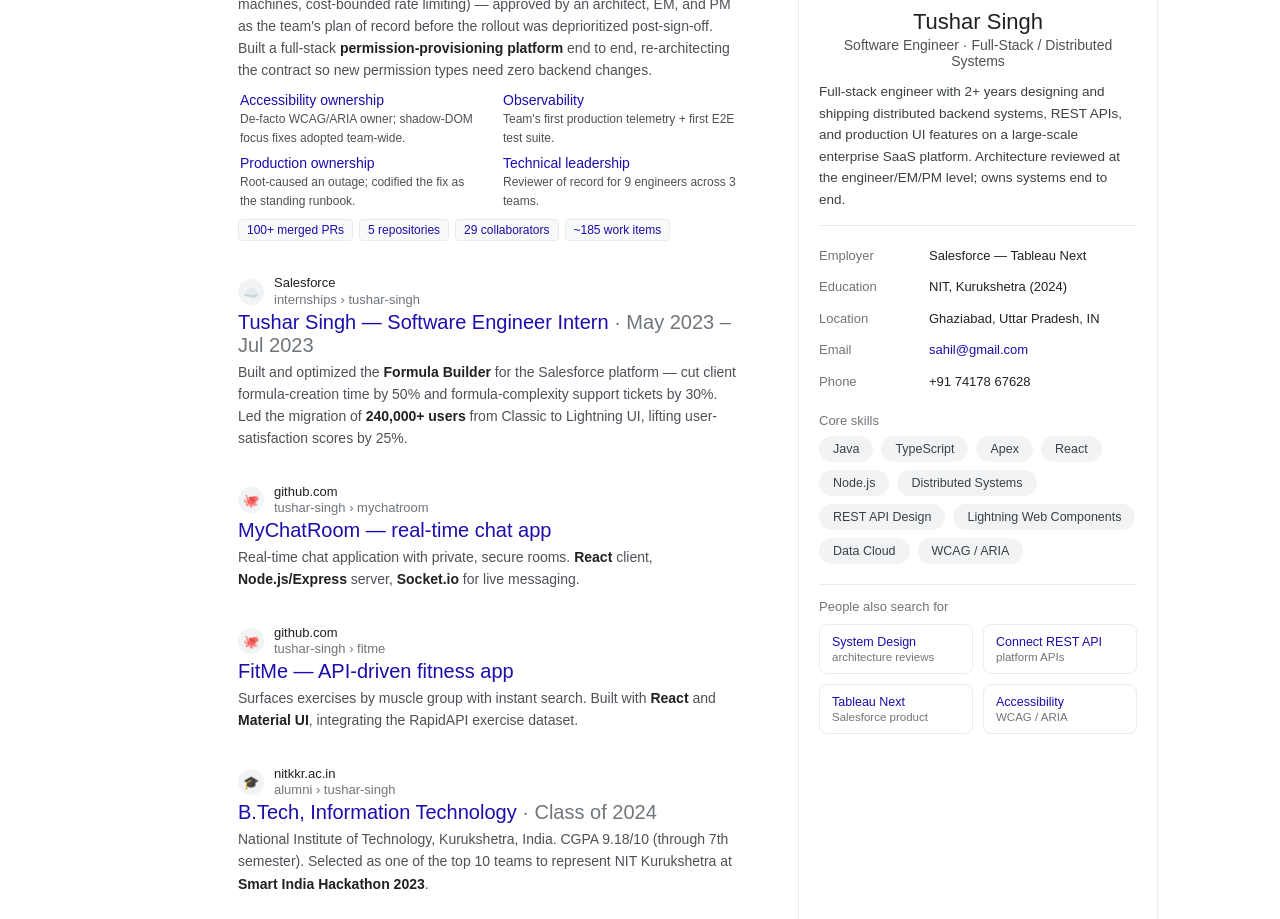
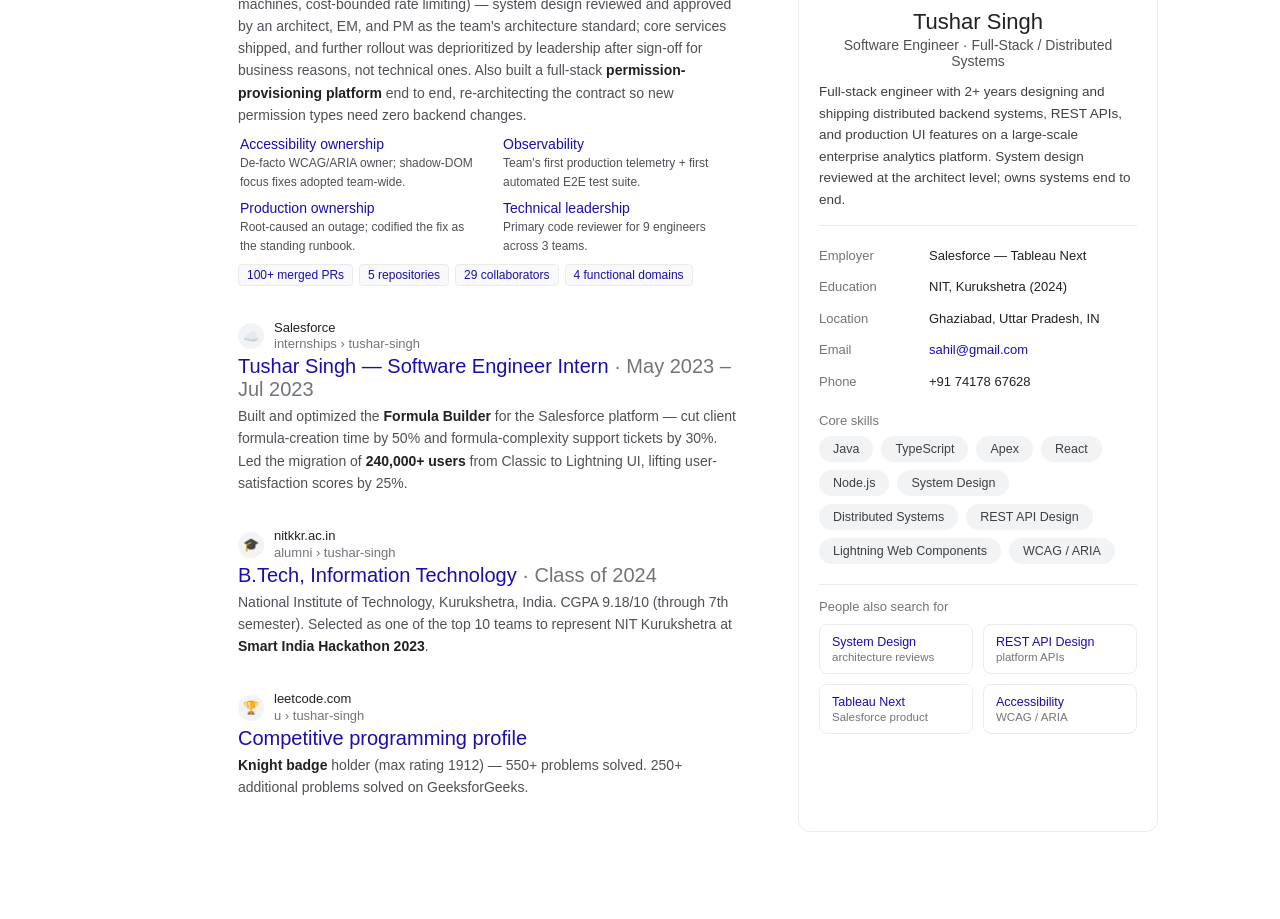
Before and after one commit to Tushar07082/resume, a plain HTML site: page index.html in a window 1280 px wide. Shown: the part 286-1205 px from the top of the page. Drawn offline with Linux system fonts and the light colour scheme.

Commit message:
updating index file

```diff
--- a/index.html
+++ b/index.html
@@ -239,7 +239,6 @@
   <div class="tabs">
     <a class="active">All</a>
     <a>Experience</a>
-    <a>Projects</a>
     <a>Skills</a>
     <a>Achievements</a>
     <a>Contact</a>
@@ -257,23 +256,24 @@
           <div class="breadcrumb"><span class="domain">Salesforce</span><br><span class="path">tableau-next › unified-analytics › tushar-singh</span></div>
         </div>
         <h3>Tushar Singh — Software Engineer <span class="date">· Jul 2024 – Present</span></h3>
-        <p>Full-stack engineer on <b>Tableau Next / Unified Analytics</b>. Architected a distributed, server-side
-        <b>thumbnail-generation subsystem</b> (async queue, headless-render pipeline, row-level-security-preserving
-        impersonation, state machines, cost-bounded rate limiting) — approved by an architect, EM, and PM as the
-        team's plan of record before the rollout was deprioritized post-sign-off. Built a full-stack
-        <b>permission-provisioning platform</b> end to end, re-architecting the contract so new permission types
-        need zero backend changes.</p>
+        <p>Full-stack engineer on <b>Tableau Next / Unified Analytics</b>. Architected and built a distributed,
+        server-side <b>thumbnail-generation subsystem</b> (async queue, headless-render pipeline, row-level-security-
+        preserving impersonation, state machines, cost-bounded rate limiting) — system design reviewed and approved
+        by an architect, EM, and PM as the team's architecture standard; core services shipped, and further rollout
+        was deprioritized by leadership after sign-off for business reasons, not technical ones. Also built a
+        full-stack <b>permission-provisioning platform</b> end to end, re-architecting the contract so new
+        permission types need zero backend changes.</p>
         <div class="sitelinks">
           <div><h4>Accessibility ownership</h4><p>De-facto WCAG/ARIA owner; shadow-DOM focus fixes adopted team-wide.</p></div>
-          <div><h4>Observability</h4><p>Team's first production telemetry + first E2E test suite.</p></div>
+          <div><h4>Observability</h4><p>Team's first production telemetry + first automated E2E test suite.</p></div>
           <div><h4>Production ownership</h4><p>Root-caused an outage; codified the fix as the standing runbook.</p></div>
-          <div><h4>Technical leadership</h4><p>Reviewer of record for 9 engineers across 3 teams.</p></div>
+          <div><h4>Technical leadership</h4><p>Primary code reviewer for 9 engineers across 3 teams.</p></div>
         </div>
         <div class="tags">
           <span class="tag">100+ merged PRs</span>
           <span class="tag">5 repositories</span>
           <span class="tag">29 collaborators</span>
-          <span class="tag">~185 work items</span>
+          <span class="tag">4 functional domains</span>
         </div>
       </div>
 
@@ -286,26 +286,6 @@
         <p>Built and optimized the <b>Formula Builder</b> for the Salesforce platform — cut client formula-creation
         time by 50% and formula-complexity support tickets by 30%. Led the migration of <b>240,000+ users</b> from
         Classic to Lightning UI, lifting user-satisfaction scores by 25%.</p>
-      </div>
-
-      <div class="result">
-        <div class="site">
-          <span class="favicon">🐙</span>
-          <div class="breadcrumb"><span class="domain">github.com</span><br><span class="path">tushar-singh › mychatroom</span></div>
-        </div>
-        <h3>MyChatRoom — real-time chat app</h3>
-        <p>Real-time chat application with private, secure rooms. <b>React</b> client, <b>Node.js/Express</b> server,
-        <b>Socket.io</b> for live messaging.</p>
-      </div>
-
-      <div class="result">
-        <div class="site">
-          <span class="favicon">🐙</span>
-          <div class="breadcrumb"><span class="domain">github.com</span><br><span class="path">tushar-singh › fitme</span></div>
-        </div>
-        <h3>FitMe — API-driven fitness app</h3>
-        <p>Surfaces exercises by muscle group with instant search. Built with <b>React</b> and <b>Material UI</b>,
-        integrating the RapidAPI exercise dataset.</p>
       </div>
 
       <div class="result">
@@ -338,8 +318,8 @@
       </div>
       <div class="kp-summary">
         Full-stack engineer with 2+ years designing and shipping distributed backend systems, REST APIs, and
-        production UI features on a large-scale enterprise SaaS platform. Architecture reviewed at the
-        engineer/EM/PM level; owns systems end to end.
+        production UI features on a large-scale enterprise analytics platform. System design reviewed at the
+        architect level; owns systems end to end.
       </div>
       <div class="kp-row"><div class="k">Employer</div><div class="v">Salesforce — Tableau Next</div></div>
       <div class="kp-row"><div class="k">Education</div><div class="v">NIT, Kurukshetra (2024)</div></div>
@@ -354,17 +334,17 @@
         <span class="chip">Apex</span>
         <span class="chip">React</span>
         <span class="chip">Node.js</span>
+        <span class="chip">System Design</span>
         <span class="chip">Distributed Systems</span>
         <span class="chip">REST API Design</span>
         <span class="chip">Lightning Web Components</span>
-        <span class="chip">Data Cloud</span>
         <span class="chip">WCAG / ARIA</span>
       </div>
 
       <div class="related-title">People also search for</div>
       <div class="related">
         <div class="related-card">System Design<span class="sub">architecture reviews</span></div>
-        <div class="related-card">Connect REST API<span class="sub">platform APIs</span></div>
+        <div class="related-card">REST API Design<span class="sub">platform APIs</span></div>
         <div class="related-card">Tableau Next<span class="sub">Salesforce product</span></div>
         <div class="related-card">Accessibility<span class="sub">WCAG / ARIA</span></div>
       </div>
```
